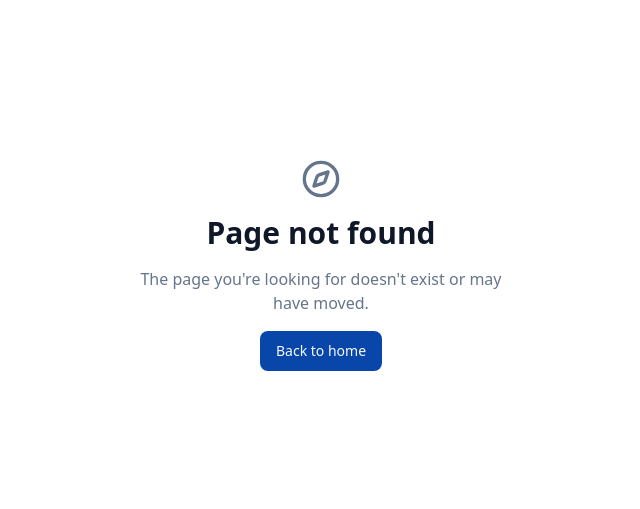
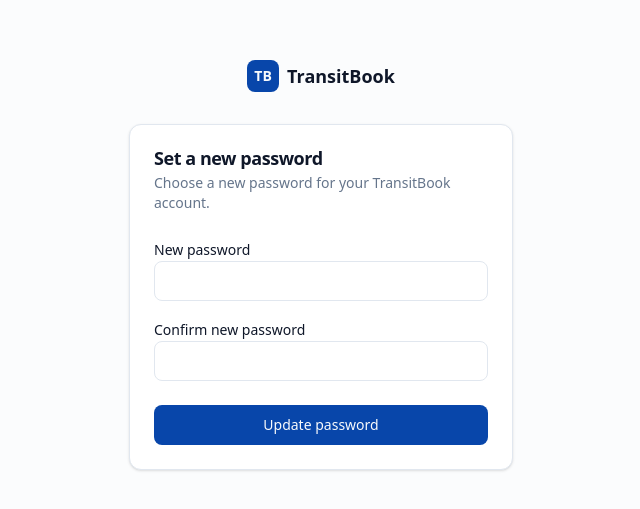
Before and after one commit to Sahildevta30/transport-booking-platform, a Next.js app: page /reset-password in a window 1280 px wide. Before the commit this address had no page. Shown: the part 135-644 px from the top of the page, without its empty margins (319-959 px from the left). Built offline with nearby package versions, Linux system fonts and the light colour scheme; no server answers.

Commit message:
feat(auth): add password recovery completion page

```diff
--- /dev/null
+++ b/app/(auth)/reset-password/page.tsx
@@ -0,0 +1,89 @@
+"use client";
+
+import { useEffect, useState } from "react";
+import { useRouter, useSearchParams } from "next/navigation";
+
+import { Button } from "@/components/ui/button";
+import { Input } from "@/components/ui/input";
+import { Label } from "@/components/ui/label";
+import { Card, CardContent, CardDescription, CardFooter, CardHeader, CardTitle } from "@/components/ui/card";
+import { createClient } from "@/lib/supabase/client";
+
+export default function ResetPasswordPage() {
+  const router = useRouter();
+  const searchParams = useSearchParams();
+  const [password, setPassword] = useState("");
+  const [confirmPassword, setConfirmPassword] = useState("");
+  const [error, setError] = useState<string | null>(null);
+  const [ready, setReady] = useState(false);
+  const [saving, setSaving] = useState(false);
+
+  useEffect(() => {
+    const supabase = createClient();
+    const code = searchParams.get("code");
+
+    async function prepareRecovery() {
+      if (code) {
+        const { error: exchangeError } = await supabase.auth.exchangeCodeForSession(code);
+        if (exchangeError) {
+          setError("This password reset link is invalid or has expired.");
+          return;
+        }
+      }
+      setReady(true);
+    }
+
+    void prepareRecovery();
+  }, [searchParams]);
+
+  async function submit(event: React.FormEvent<HTMLFormElement>) {
+    event.preventDefault();
+    setError(null);
+    if (password.length < 8) {
+      setError("Password must be at least 8 characters.");
+      return;
+    }
+    if (password !== confirmPassword) {
+      setError("Passwords do not match.");
+      return;
+    }
+
+    setSaving(true);
+    const supabase = createClient();
+    const { error: updateError } = await supabase.auth.updateUser({ password });
+    setSaving(false);
+
+    if (updateError) {
+      setError("Unable to update your password. Request a new reset link and try again.");
+      return;
+    }
+
+    await supabase.auth.signOut();
+    router.replace("/login");
+  }
+
+  return (
+    <Card>
+      <CardHeader>
+        <CardTitle as="h1">Set a new password</CardTitle>
+        <CardDescription>Choose a new password for your TransitBook account.</CardDescription>
+      </CardHeader>
+      <form onSubmit={submit}>
+        <CardContent className="space-y-4">
+          <div className="space-y-2">
+            <Label htmlFor="password">New password</Label>
+            <Input id="password" type="password" autoComplete="new-password" value={password} onChange={(event) => setPassword(event.target.value)} disabled={!ready || saving} />
+          </div>
+          <div className="space-y-2">
+            <Label htmlFor="confirmPassword">Confirm new password</Label>
+            <Input id="confirmPassword" type="password" autoComplete="new-password" value={confirmPassword} onChange={(event) => setConfirmPassword(event.target.value)} disabled={!ready || saving} />
+          </div>
+          {error ? <p className="text-sm text-destructive" role="alert">{error}</p> : null}
+        </CardContent>
+        <CardFooter>
+          <Button className="w-full" type="submit" disabled={!ready || saving}>{saving ? "Updating…" : "Update password"}</Button>
+        </CardFooter>
+      </form>
+    </Card>
+  );
+}
```
